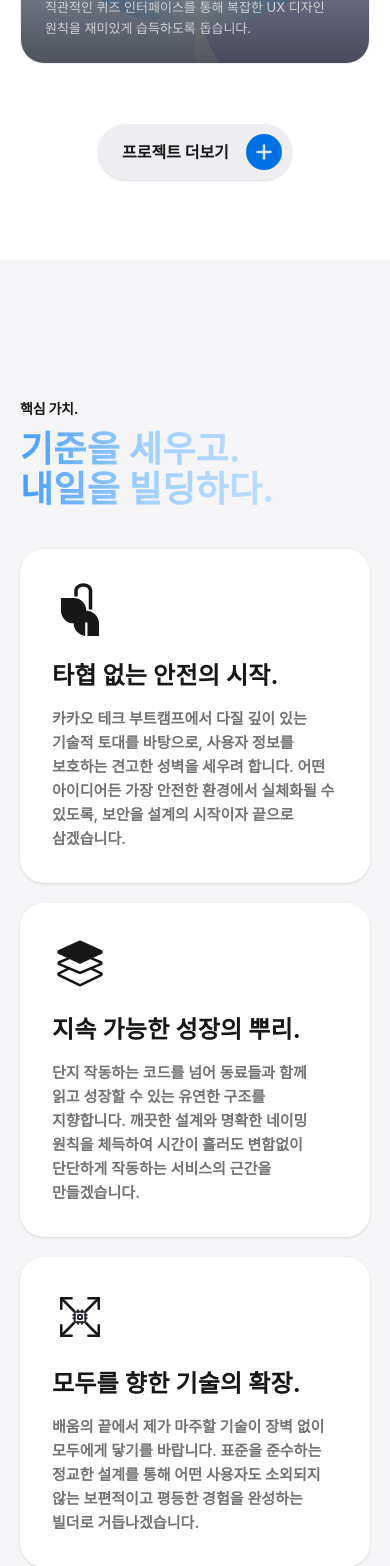
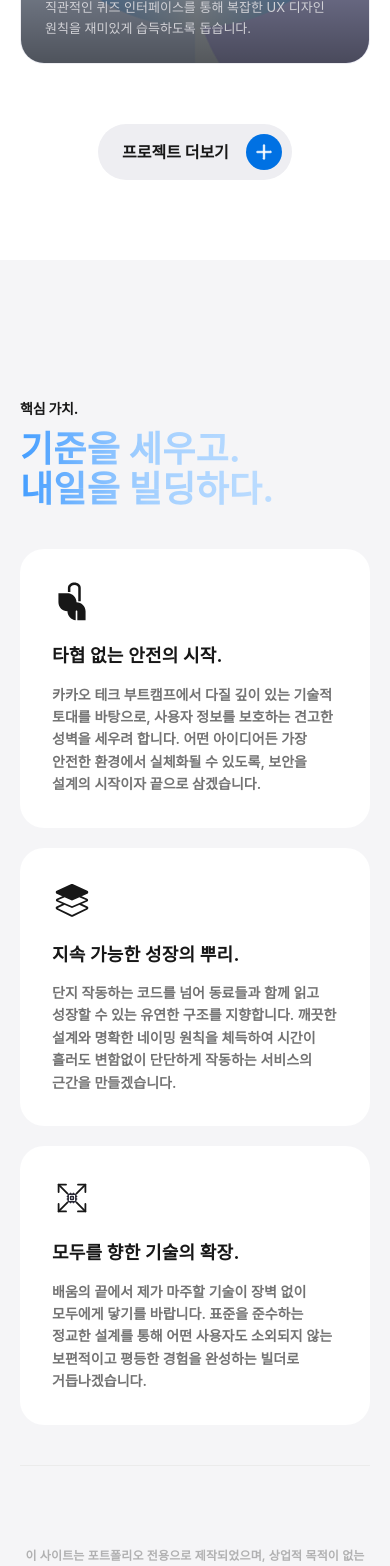
Before and after one commit to BS-Stack-Lab/portfolio-site-2026, a Next.js app: page / in a window 390 px wide. Shown: the part 4880-6446 px from the top of the page. Built offline with nearby package versions, Linux system fonts and the light colour scheme; a web font is replaced by a local one.

Commit message:
aksdlfjlaksdfj

```diff
--- a/components/Projects.tsx
+++ b/components/Projects.tsx
@@ -1,6 +1,6 @@
 "use client";
 
-import React, { useRef, useState } from "react"; // 🛠 1. useState 추가
+import React, { useRef, useState } from "react";
 import ProjectModal from "./ProjectModal";
 
 // 설정 관리
@@ -15,8 +15,8 @@ const PROJECTS_DATA = [
 ];
 
 export default function Projects() {
-  const [isModalOpen, setIsModalOpen] = useState(false); // 🛠 2. 모달 상태 정의
-  const scrollRef = useRef<HTMLDivElement>(null); // 🛠 3. scrollRef 정의 (누락 방지)
+  const [isModalOpen, setIsModalOpen] = useState(false); // 모달 상태 정의
+  const scrollRef = useRef<HTMLDivElement>(null); // scrollRef 정의 (누락 방지)
 
   return (
     <section className="relative w-full bg-white flex flex-col items-center xl:py-[140px] md:py-[100px] py-[80px] overflow-hidden">
@@ -58,7 +58,7 @@ export default function Projects() {
         <div className="w-full flex justify-center mt-[60px] md:mt-[80px] xl:mt-[100px]">
           <button
             onClick={() => setIsModalOpen(true)} // 🛠 4. 버튼 클릭 시 모달 열기
-            className="group flex flex-row items-center justify-between pl-[24px] pr-[10px] w-[194px] h-[56px] bg-[#EEEEF2] rounded-full transition-all hover:bg-[#E5E5E5] active:scale-95 shadow-sm hover:shadow-md"
+            className="group flex flex-row items-center justify-between pl-[24px] pr-[10px] w-[194px] h-[56px] bg-[#EEEEF2] rounded-full transition-all hover:bg-[#E5E5E5] active:scale-95"
           >
             <span className="font-wanted font-bold text-[#171717] text-[16px]">
               프로젝트 더보기
@@ -71,7 +71,7 @@ export default function Projects() {
 
       </div>
 
-      {/* 🛠 5. 모달 컴포넌트 배치 및 props 연결 */}
+      {/* 모달 컴포넌트 배치 및 props 연결 */}
       <ProjectModal
         isOpen={isModalOpen}
         onClose={() => setIsModalOpen(false)}
@@ -85,7 +85,7 @@ function ProjectCard({ project }: { project: typeof PROJECTS_DATA[0] }) {
   const imageUrl = `${PROJECT_IMAGE_PATH}${project.fileName}${IMAGE_EXT}`;
 
   return (
-    <div className="relative w-full rounded-[24px] overflow-hidden group border border-[#EEEEF2] transition-all duration-500 hover:shadow-xl">
+    <div className="relative w-full rounded-[24px] overflow-hidden group border border-[#EEEEF2] transition-all duration-500">
       <div className="relative w-full aspect-[4/5] md:aspect-[3/4] xl:aspect-[10/13]">
         <img
           src={imageUrl}
--- a/components/ValueFooter.tsx
+++ b/components/ValueFooter.tsx
@@ -50,10 +50,10 @@ export default function ValueFooter() {
               key={card.id}
               // h-[346px] 대신 h-auto를 사용해 내용물에 따라 늘어나게 합니다.
               // items-stretch 덕분에 같은 줄의 카드는 가장 긴 카드 높이에 맞춰집니다.
-              className="flex flex-col items-start p-[32px] md:p-[40px] xl:p-[40px] gap-[24px] w-full h-auto bg-white rounded-[24px] shadow-sm hover:shadow-md transition-all duration-300"
+              className="flex flex-col items-start p-[32px] md:p-[40px] xl:p-[40px] gap-[24px] w-full h-auto bg-white rounded-[24px] group-hover:scale-110 transition-all duration-300"
             >
               {/* 아이콘 이미지 */}
-              <div className="w-[56px] h-[56px] flex items-center justify-center shrink-0">
+              <div className="xl:w-[56px] xl:h-[56px] mb:w-[48px] mb:h-[48px] w-[40px] h-[40px] flex items-center justify-center shrink-0">
                 <img
                   src={`${ICON_BASE_PATH}${card.iconName}`}
                   alt={card.title}
@@ -63,11 +63,11 @@ export default function ValueFooter() {
 
               {/* 텍스트 영역 */}
               <div className="flex flex-col gap-[16px] md:gap-[20px] w-full">
-                <h3 className="font-wanted font-bold text-[24px] md:text-[28px] leading-tight text-[#171717] tracking-[0.23px] break-keep">
+                <h3 className="font-wanted font-bold xl:text-[28px] md:text-[28px] text-[18px] leading-tight text-[#171717] tracking-[0.23px] break-keep">
                   {card.title}
                 </h3>
                 {/* desc의 높이가 변하면 부모 div와 카드 전체 높이가 함께 변합니다. */}
-                <p className="font-wanted font-semibold text-[15px] md:text-[16px] leading-[1.6] text-[#737373] tracking-[0.057px] break-keep">
+                <p className="font-wanted font-semibold xl:text-[16px] md:text-[16px] text-[14px] leading-[1.6] text-[#737373] tracking-[0.057px] break-keep">
                   {card.desc}
                 </p>
               </div>
@@ -76,7 +76,7 @@ export default function ValueFooter() {
         </div>
 
         {/* 하단 카피라이트 */}
-        <div className="w-full border-t border-[#EBEBEB] pt-[40px] flex justify-center">
+        <div className="w-full border-t border-[#EBEBEB] xl:pt-[200px] mb:pt-[100px] pt-[80px] flex justify-center">
           <p className="font-wanted font-semibold text-[12px] md:text-[14px] leading-relaxed text-[#A1A1A1] tracking-[0.145px] text-center break-keep opacity-80">
             이 사이트는 포트폴리오 전용으로 제작되었으며, 상업적 목적이 없는 비영리 사이트임을 명시합니다.
           </p>
```
